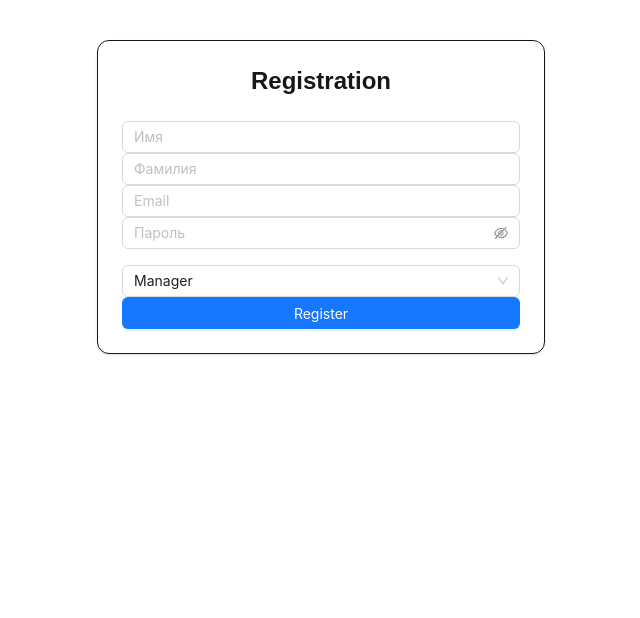
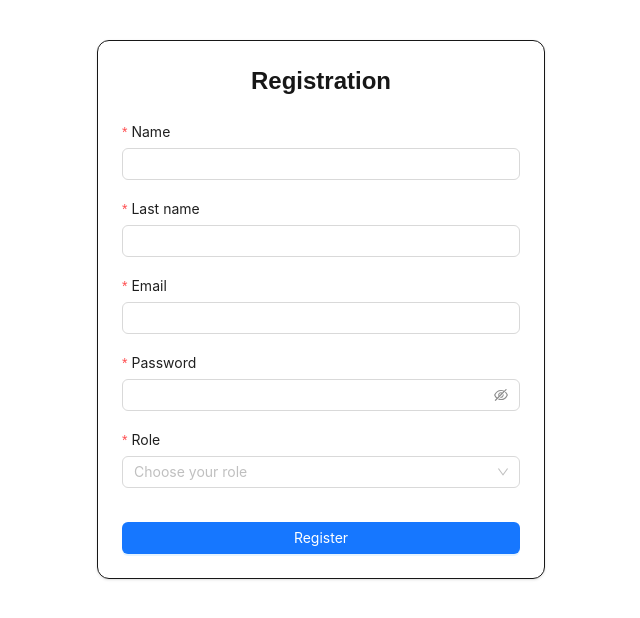
Before and after one commit to tarik2454/fullstack-test-task-Transport-Service, a Next.js app: page /register in a window 1280 px wide. Shown: the top 618 px of the page, without its empty margins (319-959 px from the left). Built offline with nearby package versions, Linux system fonts and the light colour scheme; what @ant-design/nextjs-registry would draw is missing.

Commit message:
refactor: streamline authentication forms and improve error handling with Zod validation

```diff
--- a/src/app/(auth)/login/page.tsx
+++ b/src/app/(auth)/login/page.tsx
@@ -1,28 +1,21 @@
 "use client";
 
-import { useState } from "react";
-import { message } from "antd";
 import { useRouter } from "next/navigation";
-import Button from "antd/es/button";
-import Input from "antd/es/input";
+import { Form, Input, Button, message } from "antd";
+import { handleServerErrors } from "@/utils/handleFormErrors";
 
 export default function LoginPage() {
-  const [form, setForm] = useState({
-    email: "",
-    password: "",
-  });
+  const [form] = Form.useForm();
   const router = useRouter();
-
-  const handleChange = (field: string, value: string) => {
-    setForm({ ...form, [field]: value });
-  };
 
   const handleSubmit = async () => {
     try {
+      const values = await form.validateFields();
+
       const res = await fetch("/api/auth/login", {
         method: "POST",
         headers: { "Content-Type": "application/json" },
-        body: JSON.stringify(form),
+        body: JSON.stringify(values),
       });
 
       if (res.ok) {
@@ -30,35 +23,37 @@ export default function LoginPage() {
         message.success("Успешный вход");
         router.push(role === "MANAGER" ? "/manager/orders" : "/driver/orders");
       } else {
-        const data = await res.json();
-        message.error(data.error || "Ошибка входа");
+        const { error } = await res.json();
+        handleServerErrors(error, form);
       }
-    } catch {
-      message.error("Ошибка сервера");
-    }
+    } catch {}
   };
 
   return (
     <div className="max-w-md mx-auto mt-10 p-6 border rounded-xl shadow">
-      <h2 className="text-2xl font-semibold mb-6 text-center">Вход</h2>
+      <h2 className="text-2xl font-semibold mb-6 text-center">Enter</h2>
 
-      <Input
-        placeholder="Email"
-        className="mb-4"
-        type="email"
-        value={form.email}
-        onChange={(e) => handleChange("email", e.target.value)}
-      />
-      <Input.Password
-        placeholder="Пароль"
-        className="mb-6"
-        value={form.password}
-        onChange={(e) => handleChange("password", e.target.value)}
-      />
+      <Form form={form} layout="vertical" onFinish={handleSubmit}>
+        <Form.Item
+          name="email"
+          label="Email"
+          rules={[{ required: true }, { type: "email" }]}
+        >
+          <Input />
+        </Form.Item>
 
-      <Button type="primary" className="w-full" onClick={handleSubmit}>
-        Login
-      </Button>
+        <Form.Item
+          name="password"
+          label="Password"
+          rules={[{ required: true }]}
+        >
+          <Input.Password />
+        </Form.Item>
+
+        <Button type="primary" htmlType="submit" className="w-full">
+          Login
+        </Button>
+      </Form>
     </div>
   );
 }
--- a/src/app/(auth)/register/page.tsx
+++ b/src/app/(auth)/register/page.tsx
@@ -1,35 +1,32 @@
 "use client";
 
-import React, { useState } from "react";
-import { Input, Button, Select, message } from "antd";
+import React from "react";
+import { Form, Input, Button, Select, message } from "antd";
 import { useRouter } from "next/navigation";
+import { handleServerErrors } from "@/utils/handleFormErrors";
 
 const { Option } = Select;
 
 export default function RegisterPage() {
-  const [form, setForm] = useState({
-    firstName: "",
-    lastName: "",
-    email: "",
-    password: "",
-    role: "MANAGER",
-  });
+  const [form] = Form.useForm();
   const router = useRouter();
-
-  const handleChange = (field: string, value: string) => {
-    setForm({ ...form, [field]: value });
-  };
 
   const handleSubmit = async () => {
     try {
+      const values = await form.validateFields();
+
       const res = await fetch("/api/auth/register", {
         method: "POST",
         headers: { "Content-Type": "application/json" },
-        body: JSON.stringify(form),
+        body: JSON.stringify(values),
       });
 
       const data = await res.json();
-      if (!res.ok) return message.error(data.error || "Ошибка регистрации");
+
+      if (!res.ok) {
+        handleServerErrors(data.error, form);
+        return;
+      }
 
       message.success("Регистрация прошла успешно");
       router.push("/login");
@@ -43,43 +40,46 @@ export default function RegisterPage() {
     <div className="max-w-md mx-auto mt-10 p-6 border rounded-xl shadow">
       <h2 className="text-2xl font-semibold mb-6 text-center">Registration</h2>
 
-      <Input
-        placeholder="Имя"
-        className="mb-4"
-        value={form.firstName}
-        onChange={(e) => handleChange("firstName", e.target.value)}
-      />
-      <Input
-        placeholder="Фамилия"
-        className="mb-4"
-        value={form.lastName}
-        onChange={(e) => handleChange("lastName", e.target.value)}
-      />
-      <Input
-        placeholder="Email"
-        className="mb-4"
-        type="email"
-        value={form.email}
-        onChange={(e) => handleChange("email", e.target.value)}
-      />
-      <Input.Password
-        placeholder="Пароль"
-        className="mb-4"
-        value={form.password}
-        onChange={(e) => handleChange("password", e.target.value)}
-      />
-      <Select
-        className="mb-6 w-full"
-        value={form.role}
-        onChange={(value) => handleChange("role", value)}
+      <Form form={form} layout="vertical" onFinish={handleSubmit}>
+        <Form.Item name="firstName" label="Name" rules={[{ required: true }]}>
+          <Input />
+        </Form.Item>
+
+        <Form.Item
+          name="lastName"
+          label="Last name"
+          rules={[{ required: true }]}
         >
+          <Input />
+        </Form.Item>
+
+        <Form.Item
+          name="email"
+          label="Email"
+          rules={[{ required: true }, { type: "email" }]}
+        >
+          <Input />
+        </Form.Item>
+
+        <Form.Item
+          name="password"
+          label="Password"
+          rules={[{ required: true }]}
+        >
+          <Input.Password />
+        </Form.Item>
+
+        <Form.Item name="role" label="Role" rules={[{ required: true }]}>
+          <Select placeholder="Сhoose your role">
             <Option value="MANAGER">Manager</Option>
             <Option value="DRIVER">Driver</Option>
           </Select>
+        </Form.Item>
 
-      <Button type="primary" className="w-full" onClick={handleSubmit}>
+        <Button type="primary" htmlType="submit" className="w-full mt-4">
           Register
         </Button>
+      </Form>
     </div>
   );
 }
--- a/src/app/(dashboard)/manager/orders/page.tsx
+++ b/src/app/(dashboard)/manager/orders/page.tsx
@@ -231,7 +231,7 @@ export default function OrdersPage() {
             name="status"
             label="Status"
             initialValue="NEW"
-            rules={[{ required: true, message: "Choose a status" }]}
+            rules={[{ required: true }]}
           >
             <Select
               placeholder="Choose a status"
--- a/src/app/api/auth/login/route.ts
+++ b/src/app/api/auth/login/route.ts
@@ -3,17 +3,24 @@ import { compare } from "bcryptjs";
 import { sign } from "jsonwebtoken";
 import { NextResponse } from "next/server";
 import { errorResponse } from "@/utils/apiResponse";
+import { formatZodErrors } from "@/lib/zodUtils";
+import { loginSchema } from "@/schemas/authSchemas";
 
 const JWT_SECRET = process.env.JWT_SECRET || "secret";
 
 export async function POST(req: Request) {
   try {
-    const { email, password } = await req.json();
+    const body = await req.json();
 
-    const user = await db.user.findUnique({ where: { email } });
+    const parseResult = loginSchema.safeParse(body);
+    if (!parseResult.success) {
+      return errorResponse(formatZodErrors(parseResult.error), 400);
+    }
 
-    if (!user || !(await compare(password, user.password))) {
-      return NextResponse.json({ error: "Неверные данные" }, { status: 401 });
+    const user = await db.user.findUnique({ where: { email: body.email } });
+
+    if (!user || !(await compare(body.password, user.password))) {
+      return errorResponse("Incorrect email or password", 401);
     }
 
     const token = sign({ id: user.id, role: user.role }, JWT_SECRET, {
--- a/src/app/api/auth/register/route.ts
+++ b/src/app/api/auth/register/route.ts
@@ -1,19 +1,20 @@
 import { hash } from "bcryptjs";
 import { NextResponse } from "next/server";
 import { db } from "@/lib/prisma";
-import { registerSchema } from "@/schemas/zodSchemas";
 import { errorResponse } from "@/utils/apiResponse";
+import { registerSchema } from "@/schemas/authSchemas";
+import { formatZodErrors } from "@/lib/zodUtils";
 
 export async function POST(req: Request) {
   try {
     const body = await req.json();
 
-    const parse = registerSchema.safeParse(body);
-    if (!parse.success) {
-      return errorResponse("Invalid data", 400);
+    const parseResult = registerSchema.safeParse(body);
+    if (!parseResult.success) {
+      return errorResponse(formatZodErrors(parseResult.error), 400);
     }
 
-    const { email, password, firstName, lastName, role } = parse.data;
+    const { email, password, firstName, lastName, role } = parseResult.data;
 
     const hashed = await hash(password, 10);
 
--- a/src/app/api/orders/[id]/status/route.ts
+++ b/src/app/api/orders/[id]/status/route.ts
@@ -15,7 +15,6 @@ export async function PATCH(
     const body = await req.json();
 
     const parseResult = orderStatusUpdateSchema.safeParse(body);
-
     if (!parseResult.success) {
       return errorResponse(formatZodErrors(parseResult.error), 400);
     }
--- a/src/globals.css
+++ b/src/globals.css
@@ -33,6 +33,10 @@ body {
   padding-bottom: 5px !important;
 }
 
+.ant-form-item {
+  margin-bottom: 18px !important;
+}
+
 .ant-form-item-explain-error {
   font-size: 12px !important;
 }
--- /dev/null
+++ b/src/schemas/authSchemas.ts
@@ -0,0 +1,14 @@
+import { z } from "zod";
+
+export const registerSchema = z.object({
+  firstName: z.string().min(2),
+  lastName: z.string().min(2),
+  email: z.string().email(),
+  password: z.string().min(6),
+  role: z.enum(["MANAGER", "DRIVER"]),
+});
+
+export const loginSchema = z.object({
+  email: z.string().email(),
+  password: z.string().min(6),
+});
--- a/src/schemas/zodSchemas.ts
+++ b/src/schemas/zodSchemas.ts
@@ -1,13 +1,4 @@
 import { z } from "zod";
-
-export const registerSchema = z.object({
-  firstName: z.string().min(1),
-  lastName: z.string().min(1),
-  email: z.string().email(),
-  password: z.string().min(6),
-  role: z.enum(["MANAGER", "DRIVER"]),
-});
-export type RegisterSchema = z.infer<typeof registerSchema>;
 
 export const clientCreateSchema = z.object({
   name: z.string().min(2),
```
Lines whose indentation alone changed are shown as unchanged.
